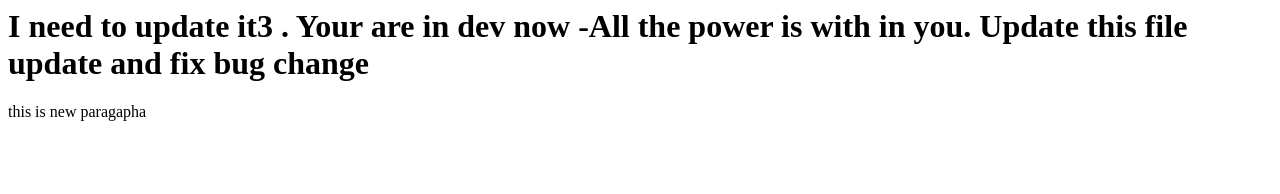
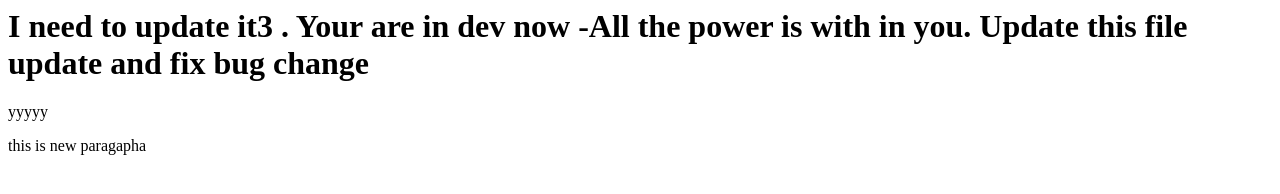
Before and after one commit to andy0811wu/firstrepo, a plain HTML site: page index.html in a window 1280 px wide. Drawn offline with Linux system fonts and the light colour scheme.

Commit message:
local change

```diff
--- a/index.html
+++ b/index.html
@@ -1,6 +1,6 @@
 <html>
 	<body>
 		<h1> I need to update it3 . Your are in dev now -All the power is with in you. Update this file  update and fix bug change</h1>
-	   <p> this is new paragapha</p>
+	   yyyyy<p> this is new paragapha</p>
 		</body>
 </html>
```
Also changed, not shown: home.html (+1 -0 lines).
